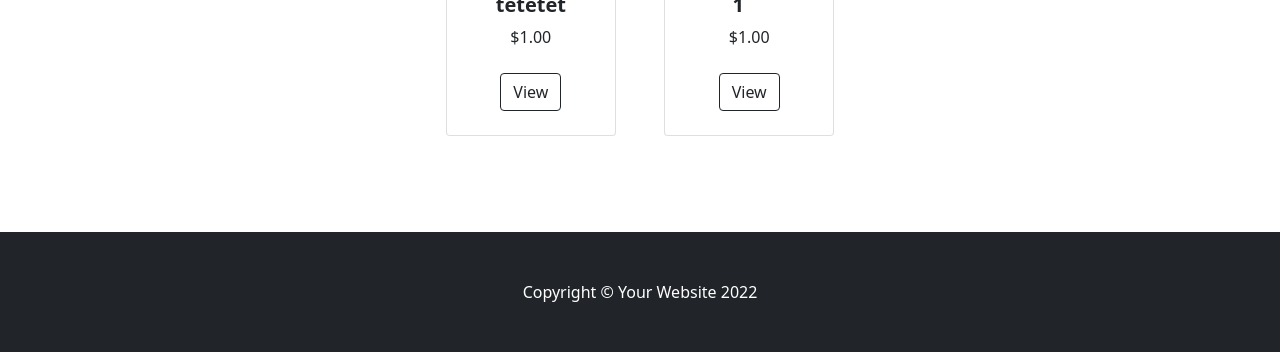
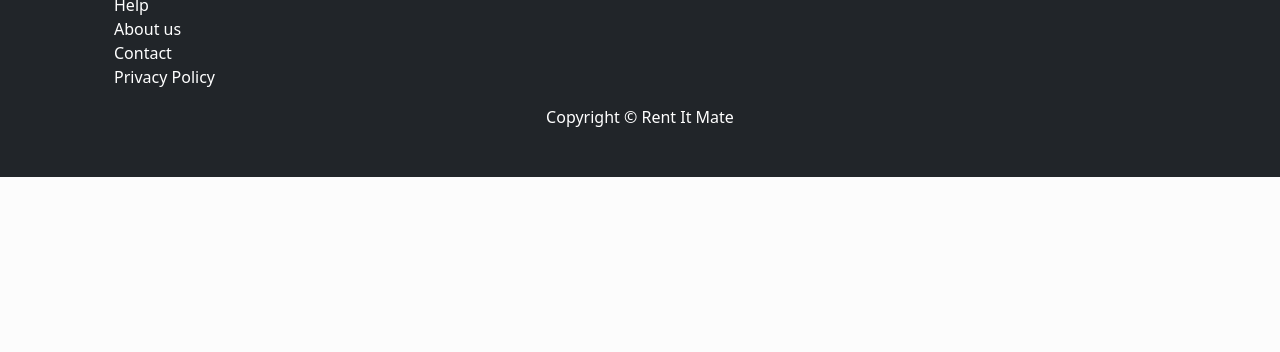
Before and after one commit to namikkalkan/pythonProject8LastCopy3, a Django app: page / in a window 1280 px wide. Shown: the part 1825-2177 px from the top of the page. After the commit the page ends 2002 px from the top, so only its background shows below. Run offline with Django 4.2, Linux system fonts and the light colour scheme; data comes from the database, SQL or seed files in the repository; some libraries are stand-ins or nearby versions.

Commit message:
works fine

```diff
--- a/mysite/templates/index.html
+++ b/mysite/templates/index.html
@@ -139,12 +139,16 @@
 
         <!--  <marquee behavior="scroll" direction="right" scrollamount="15">   </marquee> -->
         <section class="py-5">
+                <button style="margin-left:410px; " >List view</button><br>
+                <div style='overflow-y:scroll; height:800px ' class="container px-4 px-lg-5 mt-5">
 
-                <div class="container px-4 px-lg-5 mt-5">
-                    <div class="row gx-4 gx-lg-5 row-cols-2 row-cols-md-3 row-cols-xl-5 justify-content-center">
+                    <div class="row gx-4 gx-lg-5 row-cols-4 row-cols-md-3 row-cols-xl-5 justify-content-center">
+
                             {% for product in products%}
+
+
                                     <div class="col mb-5" >
-                                <div class="card h-100"  >
+                                        <div class="card h-100"   >
                                             <!-- Product image-->
 
                                             {% if product.date_created < d %}
@@ -171,12 +175,18 @@
 
                                             </div>
                                         </div>
-                            </div>
-                        {% endfor %}
-                    </div>
+
                                     </div>
 
+                            {% endfor %}
+
+                    </div>
+                     <a href="#" style=" color:black; display:block; margin-left:420px; margin-top:50px ">Check out the list view for more items..</a>
+
+
+                </div>
         </section>
+
 
 
 
@@ -184,7 +194,23 @@
 
         <!-- Footer-->
         <footer class="py-5 bg-dark">
-            <div class="container"><p class="m-0 text-center text-white">Copyright &copy; Your Website 2022</p></div>
+            <ul style="margin-left:50px">
+                <ul >
+                    <a style="color:white; text-decoration:none" href="#" >Help</a>
+                </ul>
+                <ul >
+                      <a style="color:white;text-decoration:none" href="#" >About us</a>
+                </ul>
+                <ul >
+                      <a style="color:white;text-decoration:none" href="#" >Contact</a>
+                </ul>
+                <ul>
+                      <a style="color:white;text-decoration:none" href="#" >Privacy Policy</a>
+                </ul>
+
+            </ul>
+
+            <div class="container"><p class="m-0 text-center text-white">Copyright &copy; Rent It Mate </p></div>
         </footer>
         <!-- Bootstrap core JS-->
         <script src="https://cdn.jsdelivr.net/npm/bootstrap@5.1.3/dist/js/bootstrap.bundle.min.js"></script>
```
Lines whose indentation alone changed are shown as unchanged.
